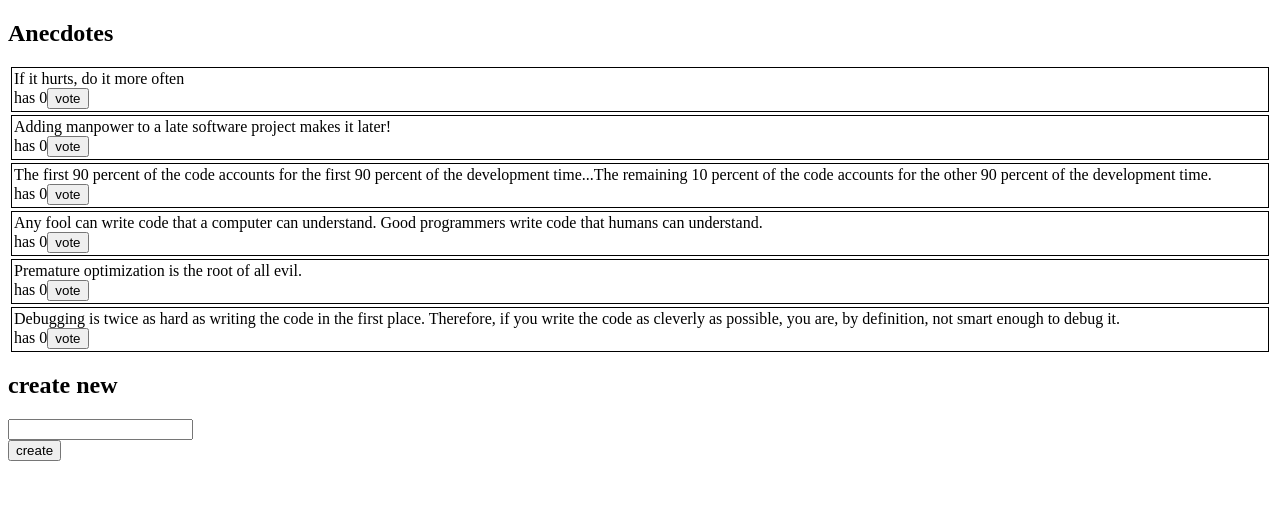
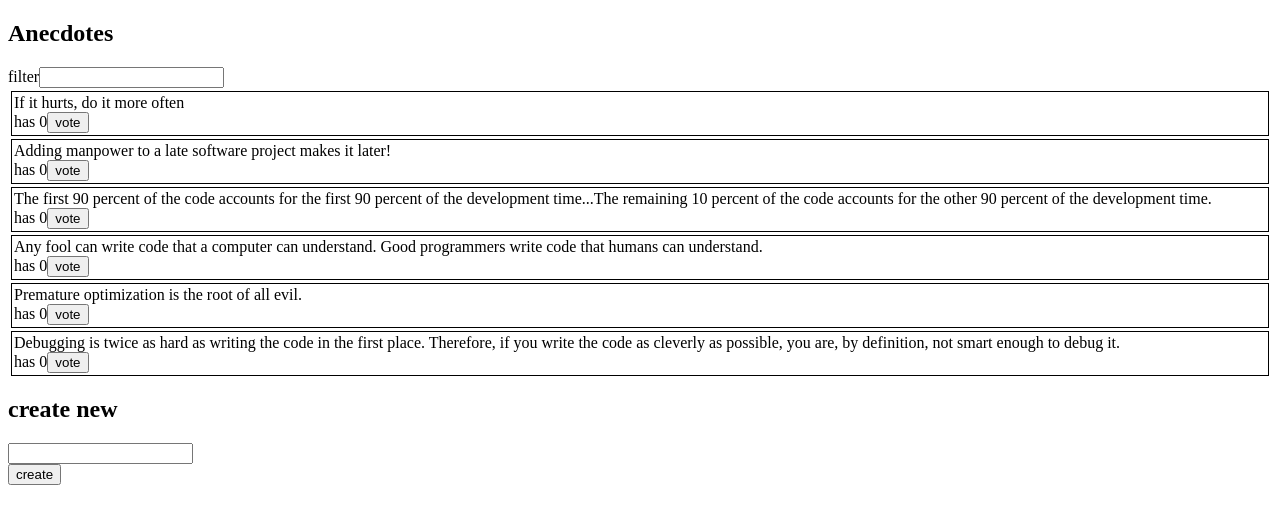
Before and after one commit to LendyAbel/Part_6, a React (Vite) app in the folder redux-anecdotes/: page / in a window 1280 px wide. Shown: the top 524 px of the page. Built offline with nearby package versions, Linux system fonts and the light colour scheme.

Commit message:
6.9 Better Anecdotes, step 7

```diff
--- a/redux-anecdotes/src/App.jsx
+++ b/redux-anecdotes/src/App.jsx
@@ -1,10 +1,12 @@
 import AnecdoteForm from './components/AnecdoteForm'
 import AnecdoteList from './components/AnecdoteList'
+import AnecdotesFilter from './components/AnecdotesFilter'
 
 const App = () => {
   return (
     <div>
       <h2>Anecdotes</h2>
+      <AnecdotesFilter />
       <AnecdoteList />
       <AnecdoteForm />
     </div>
--- a/redux-anecdotes/src/components/AnecdoteList.jsx
+++ b/redux-anecdotes/src/components/AnecdoteList.jsx
@@ -2,8 +2,15 @@ import { useSelector, useDispatch } from 'react-redux'
 import { voteAnecdote } from '../reducers/anecdoteReducer'
 
 const AnecdoteList = () => {
-  const anecdotes = useSelector(state => state)
   const dispatch = useDispatch()
+
+  const anecdotes = useSelector(({ anecdotes, filter }) => {
+    return filter
+      ? anecdotes.filter(anecdote =>
+          anecdote.content.toLowerCase().includes(filter.toLowerCase())
+        )
+      : anecdotes
+  })
 
   const vote = id => {
     dispatch(voteAnecdote(id))
--- /dev/null
+++ b/redux-anecdotes/src/components/AnecdotesFilter.jsx
@@ -0,0 +1,20 @@
+import { useDispatch } from 'react-redux'
+import { setFilter } from '../reducers/filterReducer'
+
+const AnecdotesFilter = () => {
+  const dispatch = useDispatch()
+
+  const handleChange = event => {
+    const filter = event.target.value
+    dispatch(setFilter(filter))
+  }
+
+  return (
+    <div>
+      filter
+      <input type='text' name='filter' onChange={handleChange} />
+    </div>
+  )
+}
+
+export default AnecdotesFilter
--- a/redux-anecdotes/src/main.jsx
+++ b/redux-anecdotes/src/main.jsx
@@ -1,10 +1,17 @@
 import ReactDOM from 'react-dom/client'
-import { createStore } from 'redux'
+import { createStore, combineReducers } from 'redux'
 import { Provider } from 'react-redux'
 import App from './App'
-import reducer from './reducers/anecdoteReducer'
+import anecdoteReducer from './reducers/anecdoteReducer'
+import filterReducer from './reducers/filterReducer'
+
+const reducer = combineReducers({
+  anecdotes: anecdoteReducer,
+  filter: filterReducer,
+})
 
 const store = createStore(reducer)
+
 
 ReactDOM.createRoot(document.getElementById('root')).render(
   <Provider store={store}>
--- a/redux-anecdotes/src/reducers/anecdoteReducer.js
+++ b/redux-anecdotes/src/reducers/anecdoteReducer.js
@@ -20,8 +20,6 @@ const asObject = anecdote => {
 const initialState = anecdotesAtStart.map(asObject)
 
 const reducer = (state = initialState, action) => {
-  console.log('state now: ', state)
-  console.log('action', action)
 
   switch (action.type) {
     case 'VOTE': {
--- /dev/null
+++ b/redux-anecdotes/src/reducers/filterReducer.js
@@ -0,0 +1,19 @@
+const filterReducer = (state = '', action) => {
+
+  switch (action.type) {
+    case 'FILTER': {
+      return action.payload
+    }
+    default:
+      return state
+  }
+}
+
+export const setFilter = filter => {
+  return {
+    type: 'FILTER',
+    payload: filter,
+  }
+}
+
+export default filterReducer
```
